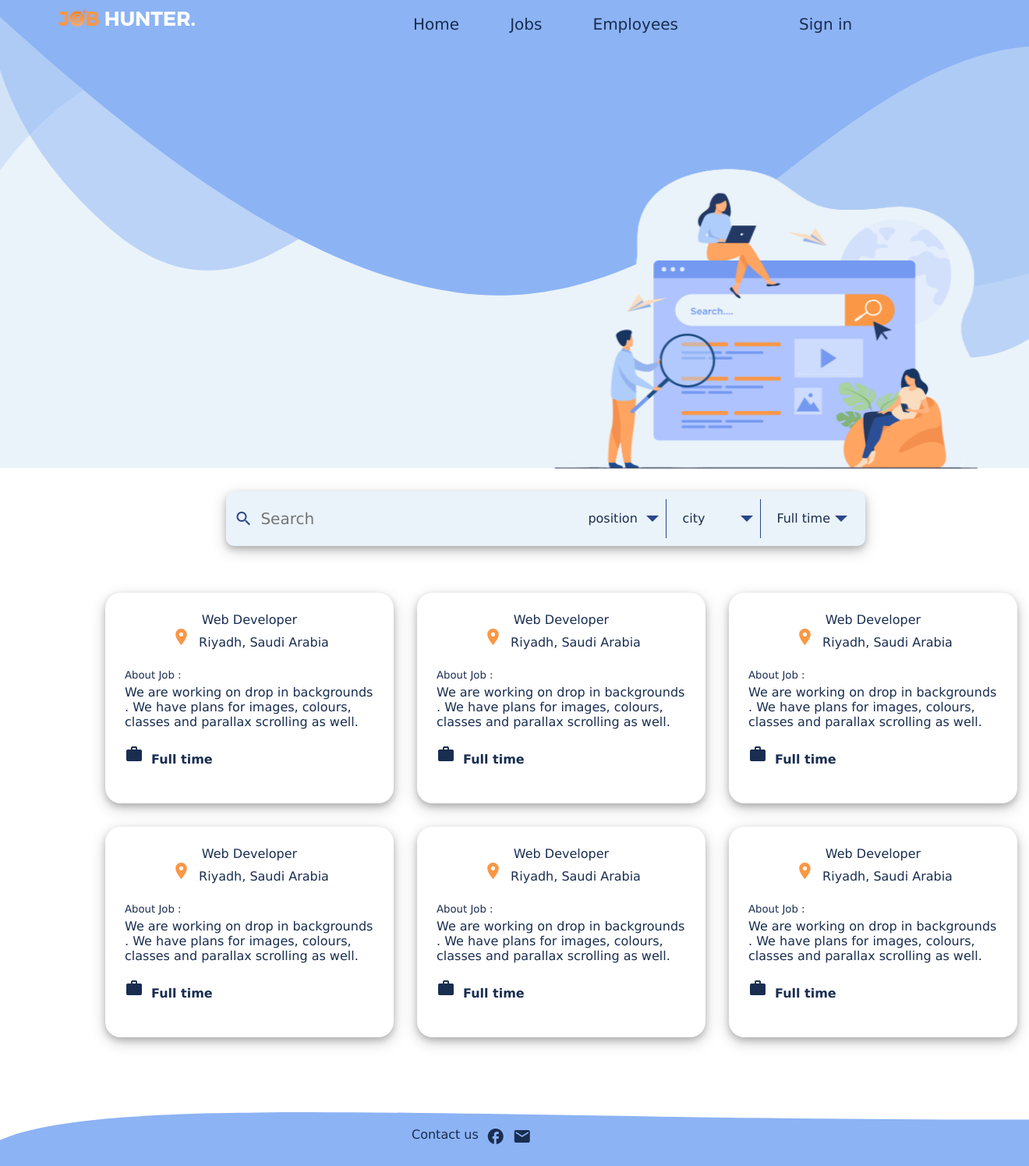
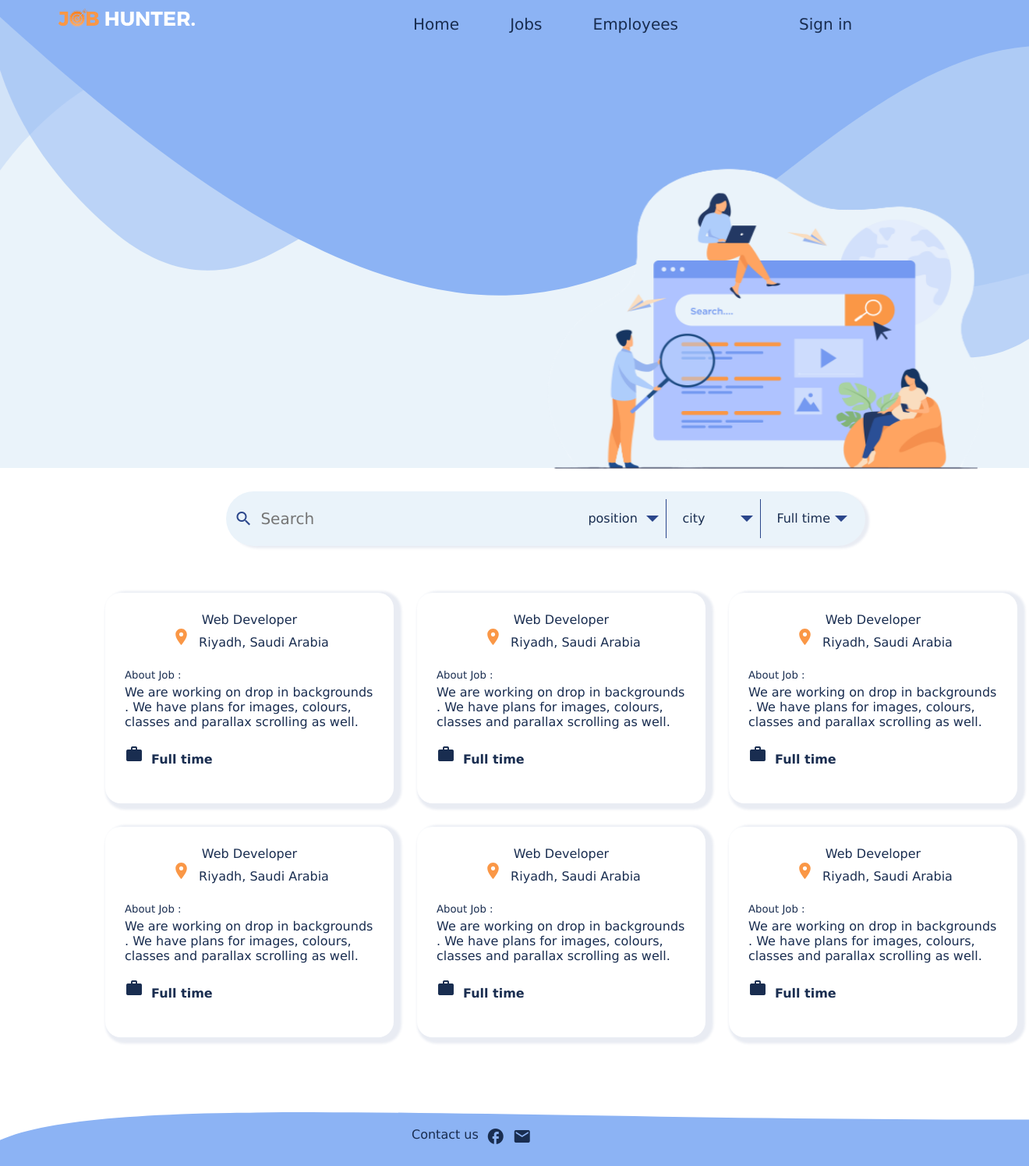
Before and after one commit to RahafNaif/jobHunter, a PHP site: page /jobs.html in a window 1320 px wide. Shown: the whole page at 78% size. Run offline with PHP 8.4, Linux system fonts and the light colour scheme.

Commit message:
Edit jobs page

```diff
--- a/styles/jobs.css
+++ b/styles/jobs.css
@@ -6,7 +6,7 @@
 }
 
 /* SCROLL BAR */
-::-webkit-scrollbar {
+/* ::-webkit-scrollbar {
     width: 0px;
     background: transparent;
 }
@@ -23,7 +23,7 @@
 ::-webkit-scrollbar-thumb:hover {
     background: #FA9746;
     border-radius: 5px
-}
+} */
 
 
 .header{
@@ -70,7 +70,7 @@
     list-style: none;
     width: 350px;
     height: 250px;
-    box-shadow: 0 4px 8px 0 rgba(0, 0, 0, 0.2), 0 6px 20px 0 rgba(0, 0, 0, 0.19);
+    box-shadow: 5px 3px 3px 5px rgba(43, 70, 139, 0.1);
     border-radius: 20px;
     font-size: 16px;
     margin: 15px;
@@ -185,8 +185,8 @@ ul {
     background-color: #EAF3FA;
     width: 800px;
     height: 50px;
-    border-radius: 10px;
-    box-shadow: 0 4px 8px 0 rgba(0, 0, 0, 0.2), 0 6px 20px 0 rgba(0, 0, 0, 0.19);
+    border-radius: 35px;
+    box-shadow: 5px 3px 3px rgba(43, 70, 139, 0.1);
     padding: 10px;
     display: flex;
 }
@@ -270,6 +270,7 @@ ul {
     border-radius: 5px;
     margin-top: 20px;
     margin-left: -8px;
+    padding-left: 10px;
     box-shadow: 0 4px 8px 0 rgba(0, 0, 0, 0.2), 0 6px 20px 0 rgba(0, 0, 0, 0.19);
 }
 
```
